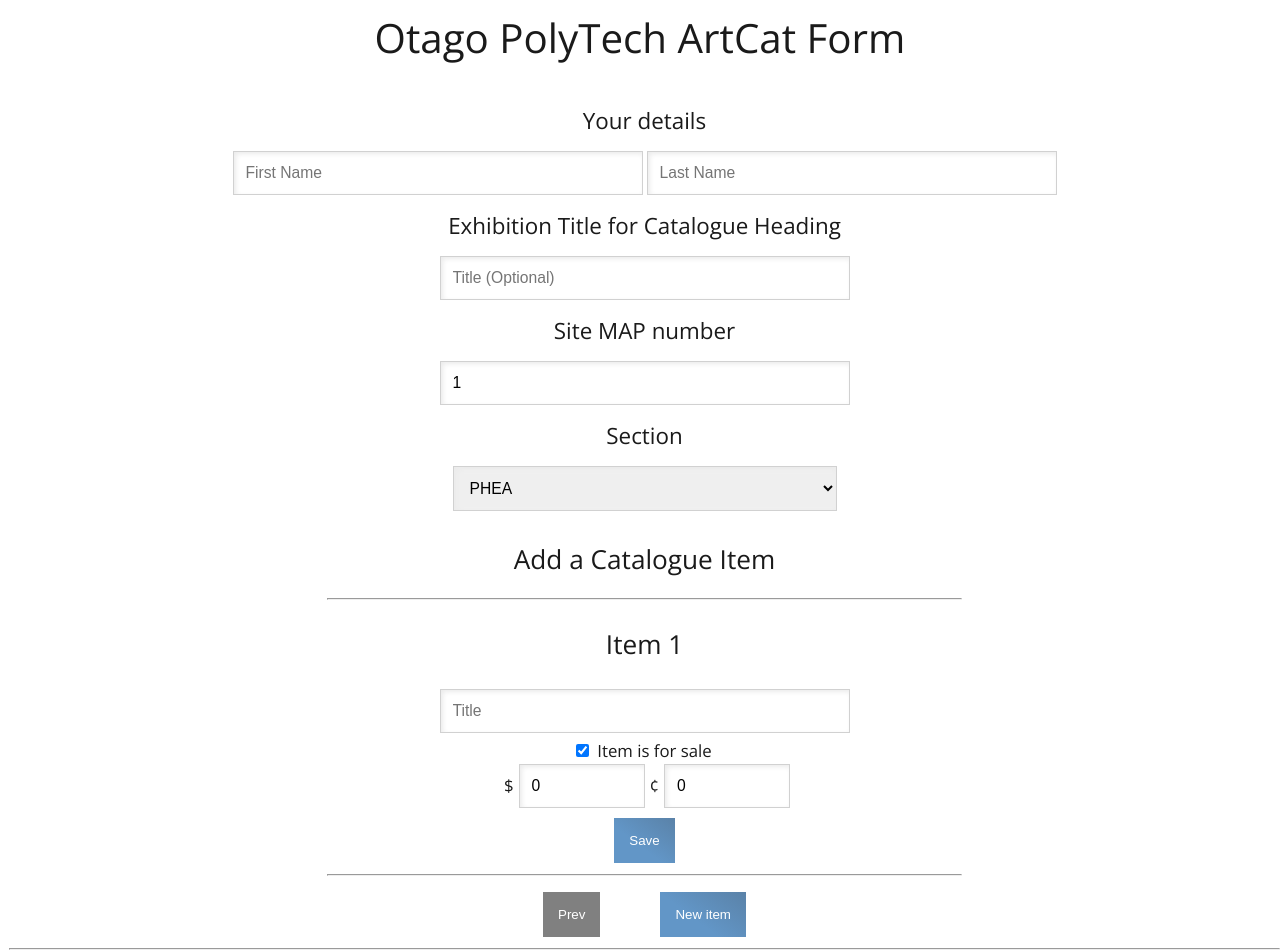
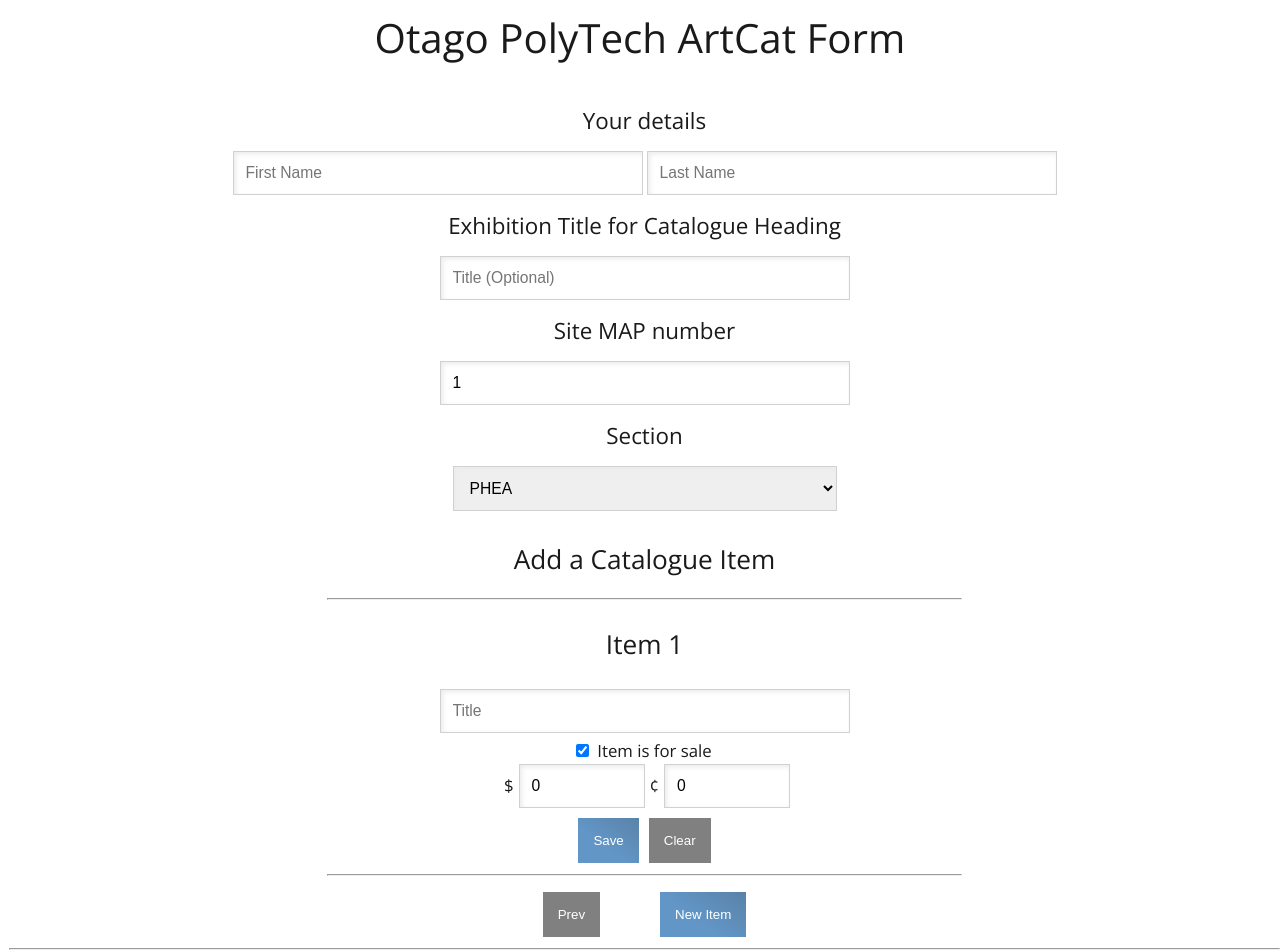
Before and after one commit to izzymg/artcatalogue, a Vue app in the folder client/: page / in a window 1280 px wide. Shown: the top 952 px of the page. Built offline with nearby package versions, Linux system fonts and the light colour scheme; no server answers.

Commit message:
Simplified catalogue item form handling

```diff
--- a/client/src/components/ArtForm.vue
+++ b/client/src/components/ArtForm.vue
@@ -29,12 +29,18 @@
       </h3>
       <div class="catalogue-items-wrapper">
         <transition-group name="fade">
-          <CatalogueItem @save="onCiSave" :hidden="ci != selectedCatalogueItem" v-for="ci in catalogueItems" v-bind:id="ci" :key="ci"/>
+          <CatalogueItem
+            @save="onCiSave" @clear="onCiClear"
+            :hidden="ci != selectedCiForm" v-for="ci in ciForms"
+            :id="ci" :key="ci"
+          >
+          </CatalogueItem>
         </transition-group>
       </div>
       <div class="catalogue-items-control-wrapper">
         <input :disabled="!previousCiValid" @click="onPrevCi" type="button" value="Prev">
-        <input @click="onNextCi" type="button" :value="nextCiText">
+        <input v-if="nextCiValid" @click="onNextCi" type="button" value="Next">
+        <input v-else @click="onNewCi" type="button" value="New Item">
       </div>
       <hr>
       <div class="submit-wrapper">
@@ -64,8 +70,8 @@
         siteMap: 1,
         items: [],
       },
-      selectedCatalogueItem: 1,
-      catalogueItems: [1],
+      ciForms: 1,
+      selectedCiForm: 1,
     };
   },
   computed: {
@@ -73,16 +79,13 @@
     siteMapNumber() {
       return this.formData.siteMap;
     },
-    // Should the previous catalogue item button be enabled
+    // Should the "previous catalogue item" button be enabled
     previousCiValid() {
-      return this.selectedCatalogueItem > 1 ? true : false;
+      return this.selectedCiForm > 1;
     },
-    nextCiText() {
-      if(this.selectedCatalogueItem == this.catalogueItems.length) {
-        return "New item";
-      } else {
-        return "Next";
-      }
+    // Should the "next catalogue item" be enabled
+    nextCiValid() {
+      return this.selectedCiForm < this.ciForms;
     }
   },
   watch: {
@@ -99,14 +102,25 @@
     onCiSave(item) {
       this.formData.items.push(item);
     },
+    onCiClear(id) {
+      this.formData.items.forEach((item, index) => {
+        console.log({item, index, id});
+        if(item.id == id) {
+          this.formData.items.splice(index, 1);
+        }
+      });
+    },
+    onNewCi() {
+      this.ciForms++;
+      this.selectedCiForm = this.ciForms;
+    },
     onNextCi() {
-      if(this.selectedCatalogueItem == this.catalogueItems.length) {
-        this.catalogueItems.push(this.selectedCatalogueItem + 1);
-      }
-      this.selectedCatalogueItem++;
+      this.selectedCiForm++;
     },
     onPrevCi() {
-      this.selectedCatalogueItem--;
+      if(this.selectedCiForm > 1) {
+        this.selectedCiForm--;
+      }
     },
     async onSubmit() {
       this.message = "Submitting...";
--- a/client/src/components/CatalogueItem.vue
+++ b/client/src/components/CatalogueItem.vue
@@ -21,6 +21,7 @@
     </transition>
     <div class="save-wrapper">
       <input :disabled="saved" @click.stop.prevent="onSave" type="submit" :value="saveText">
+      <input :disabled="!saved" @click.stop.prevent="onClear" type="submit" value="Clear">
     </div>
     <hr>
 </div>
@@ -43,6 +44,7 @@
   props: {
     id: {
       type: Number,
+      required: true,
     }
   },
   computed: {
@@ -80,12 +82,27 @@
   },
   methods: {
     onSave() {
+      if(this.saved) {
+        return;
+      }
       this.saved = true;
       this.$emit("save", {
+        id: this.id,
         title: this.item.title,
         forSale: this.item.forSale,
         value: this.value,
       });
+    },
+    onClear() {
+      if(!this.saved) {
+        return;
+      }
+      this.saved = false;
+      this.$emit("clear", this.id);
+      this.item.title = null;
+      this.item.forSale = true;
+      this.item.dollars = 0;
+      this.item.cents = 0;
     }
   }
 };
@@ -100,6 +117,9 @@
 
     .save-wrapper {
       margin: 10px 0;
+      input {
+        margin: 0 5px;
+      }
     }
 
     .pricing-wrapper {
```
